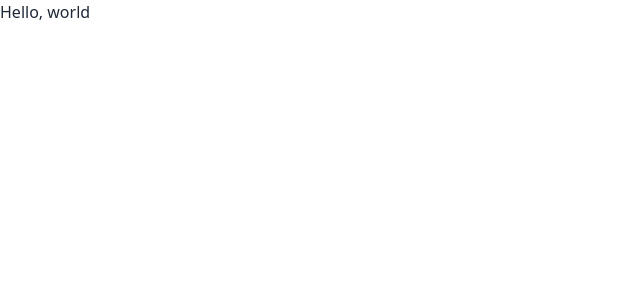
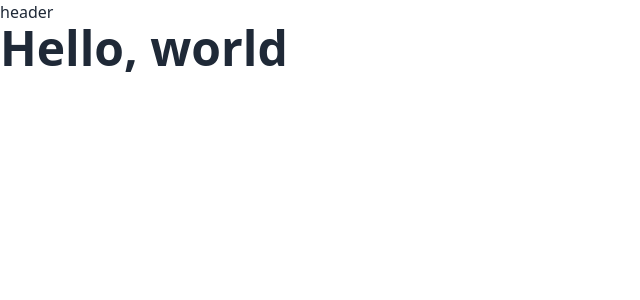
Before and after one commit to YamadaBlog/Next-js-skill, a Next.js app: page / in a window 1280 px wide. Shown: the top 300 px of the page, without its empty margins (0-640 px from the left). Built offline with nearby package versions, Linux system fonts and the light colour scheme.

Commit message:
Add fold component header

```diff
--- /dev/null
+++ b/src/components/Header.tsx
@@ -0,0 +1,3 @@
+export const Header:React.FC = ()  => {
+    return <div>header</div>;
+}
--- a/src/pages/_document.tsx
+++ b/src/pages/_document.tsx
@@ -1,10 +1,13 @@
+import { Header } from '@/components/Header'
 import { Html, Head, Main, NextScript } from 'next/document'
+
 
 export default function Document() {
   return (
     <Html lang="en">
       <Head />
       <body>
+        <Header />
         <Main />
         <NextScript />
       </body>
--- /dev/null
+++ b/src/pages/blog/article1.tsx
@@ -0,0 +1,7 @@
+import { NextPage } from "next";
+
+const BlogIndex:NextPage = () => {
+    return <h1>Article 1</h1>;
+}
+
+export default BlogIndex;
--- a/src/pages/index.tsx
+++ b/src/pages/index.tsx
@@ -6,7 +6,7 @@ const inter = Inter({ subsets: ['latin'] })
 export default function Home() {
   return (
     <main>
-      <h1>Hello, world</h1>
+      <h1 className='text-5xl font-bold'>Hello, world</h1>
     </main>
   )
 }
```
